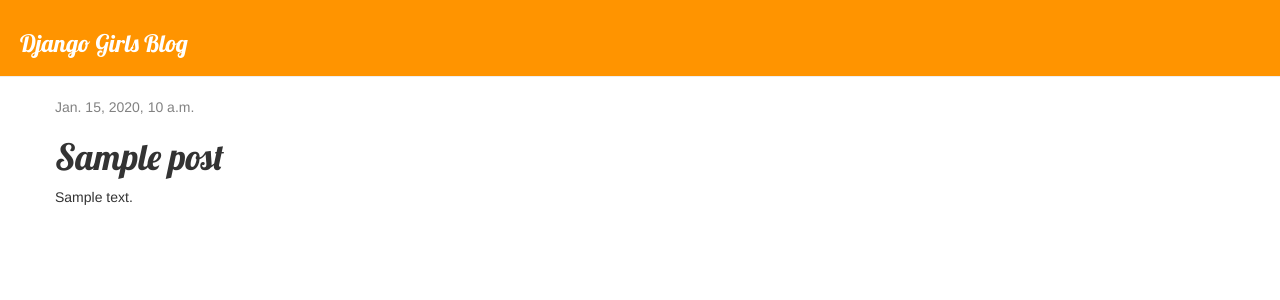
After one commit to KateIV/my-first-blog, a Django app: template blog/templates/blog/post_detail.html in a window 1280 px wide. The commit adds this page. Shown: the top 300 px of the page. Run offline with Django 3.2, Linux system fonts and the light colour scheme; the template is opened without the code that fills it: most values are stand-ins (such as "Sample title", 1, 10 or a date in 2020); some libraries are stand-ins or nearby versions.

Commit message:
-css -переход на страничку во внутрь

```diff
--- /dev/null
+++ b/blog/static/css/blog.css
@@ -0,0 +1,46 @@
+.page-header {
+    background-color: #ff9400;
+    margin-top: 0;
+    padding: 10px 10px 10px 20px;
+}
+
+.page-header h1, .page-header h1 a, .page-header h1 a:visited, .page-header h1 a:active {
+    color: #ffffff;
+    font-size: 18pt;
+    text-decoration: none;
+}
+
+.content {
+    margin-left: 40px;
+}
+
+h1, h2, h3, h4 {
+    font-family: 'Lobster', cursive;
+}
+
+.date {
+    color: #828282;
+}
+
+.save {
+    float: right;
+}
+
+.post-form textarea, .post-form input {
+    width: 100%;
+}
+
+.top-menu, .top-menu:hover, .top-menu:visited {
+    color: #ffffff;
+    float: right;
+    font-size: 26pt;
+    margin-right: 20px;
+}
+
+.post {
+    margin-bottom: 70px;
+}
+
+.post h1 a, .post h1 a:visited {
+    color: #000000;
+}
--- /dev/null
+++ b/blog/templates/blog/base.html
@@ -0,0 +1,24 @@
+<!DOCTYPE html>
+{% load static %}
+<html>
+    <head>
+        <link rel="stylesheet" href="//maxcdn.bootstrapcdn.com/bootstrap/3.2.0/css/bootstrap.min.css">
+        <link rel="stylesheet" href="//maxcdn.bootstrapcdn.com/bootstrap/3.2.0/css/bootstrap-theme.min.css">
+        <link rel="stylesheet" href="{% static 'css/blog.css' %}">
+        <link href="https://fonts.googleapis.com/css?family=Lobster&subset=latin,cyrillic" rel="stylesheet" type="text/css">
+        <title>Django Girls blog</title>
+    </head>
+    <body>
+        <div class="page-header">
+            <h1><a href="/">Django Girls Blog</a></h1>
+        </div>
+        <div class="content container">
+            <div class="row">
+                <div class="col-md-8">
+                {% block content %}
+                {% endblock %}
+                </div>
+            </div>
+        </div>
+    </body>
+</html>
--- /dev/null
+++ b/blog/templates/blog/post_detail.html
@@ -0,0 +1,13 @@
+{% extends 'blog/base.html' %}
+
+{% block content %}
+    <div class="post">
+        {% if post.published_date %}
+            <div class="date">
+                {{ post.published_date }}
+            </div>
+        {% endif %}
+        <h1>{{ post.title }}</h1>
+        <p>{{ post.text|linebreaksbr }}</p>
+    </div>
+{% endblock %}
--- a/blog/urls.py
+++ b/blog/urls.py
@@ -3,4 +3,5 @@ from . import views
 
 urlpatterns = [
     path('', views.post_list, name='post_list'),
+    path('post/<int:pk>/', views.post_detail, name='post_detail'),
 ]
--- a/blog/views.py
+++ b/blog/views.py
@@ -1,7 +1,11 @@
-from django.shortcuts import render
 from .models import Post
 from django.utils import timezone
+from django.shortcuts import render, get_object_or_404
 
 def post_list(request):
     posts = Post.objects.filter(published_date__lte=timezone.now()).order_by('published_date')
     return render(request, 'blog/post_list.html', {'posts':posts})
+
+def post_detail(request, pk):
+    post = get_object_or_404(Post, pk=pk)
+    return render(request, 'blog/post_detail.html', {'post': post})
```
Also changed, not shown: blog/templates/blog/post_list.html (+11 -17 lines).
